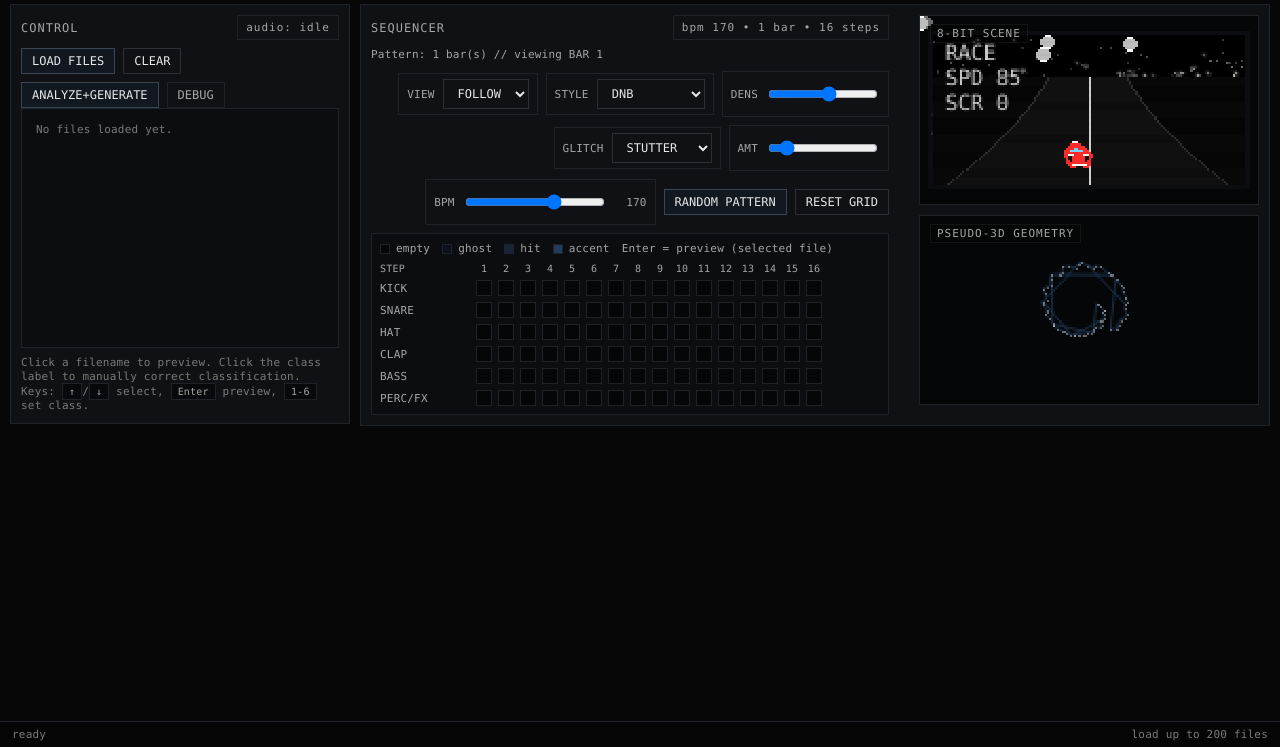
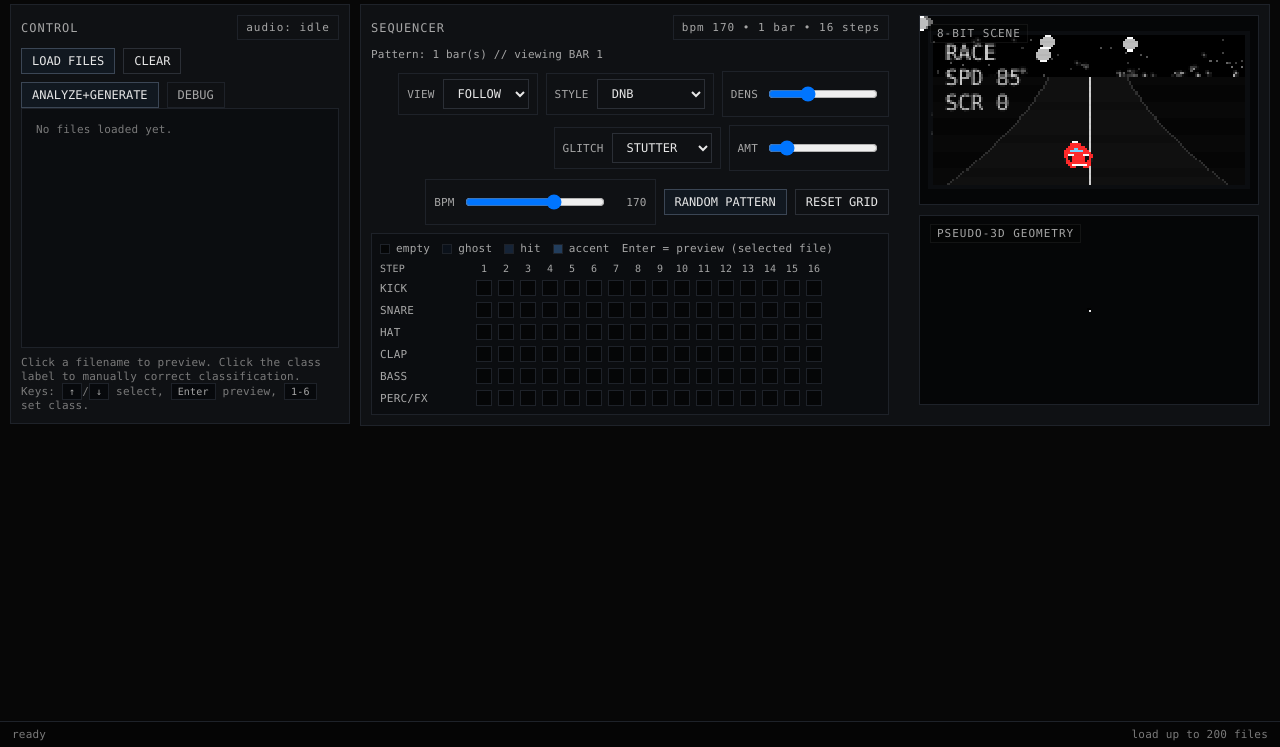
Before and after one commit to yspiao/tcseq, a plain HTML site: page index.html in a window 1280 px wide. Shown: the part 53-800 px from the top of the page. Drawn offline with Linux system fonts and the light colour scheme.

Commit message:
Update index.html

```diff
--- a/index.html
+++ b/index.html
@@ -523,7 +523,7 @@
 
               <label class="mini" style="display:flex; gap:8px; align-items:center;">
                 DENS
-                <input id="density" type="range" min="0" max="100" value="58" style="width:110px;">
+                <input id="density" type="range" min="0" max="200" value="58" style="width:110px;">
               </label>
               <label class="mini" style="display:flex; gap:8px; align-items:center;">
                 GLITCH
@@ -1329,7 +1329,7 @@ for (let i=0;i<N;i++){
   }
 
   function applyDensity(density, rng, style){
-    // density: 0..100; adds/removes hits without altering audio graph (no playback pops)
+    // density: 0..200; adds/removes hits without altering audio graph (no playback pops)
     const d = density / 100;
 
     // Thin out if low density
@@ -1403,7 +1403,8 @@ for (let i=0;i<N;i++){
 
   const fighters = [];
   let geoRot = 0;
-  let ampSmooth = 0;
+  let geoTime = now();
+let ampSmooth = 0;
   let beatSmooth = 0;
   let mistPhase = 0;
 
@@ -2220,17 +2221,25 @@ for (let i=0;i<N;i++){
     const density = clamp(total/(ROWS*STEPS), 0, 1);
     const lead = Object.entries(dist).sort((a,b)=>b[1]-a[1])[0]?.[0] || "PERC/FX";
     const leadIdx = Math.max(0, CATS.indexOf(lead));
-    const ampRaw = rmsFromAnalyser();
-    // smooth amplitude for silkier visuals
-    ampSmooth = approach(ampSmooth, ampRaw, dt*0.008);
-    const amp = ampSmooth;
+
+const ampRaw = rmsFromAnalyser();
+// smooth amplitude for silkier visuals
+ampSmooth = approach(ampSmooth, ampRaw, dt*0.008);
+const amp = ampSmooth;
+
+// If there is effectively no sound, keep pseudo-3D almost still.
+// (We gate motion on real audio amplitude, not sequencer density.)
+const act3 = clamp(amp * 80, 0, 1);            // 0..1
+const motion3 = (act3 > 0.02) ? (0.04 + 0.96*act3) : 0.006;
+const dt3 = dt * motion3;
+geoTime += dt3;
     const beat = clamp(density*0.95 + amp*0.75, 0, 1.5);
     beatSmooth = approach(beatSmooth, beat, dt*0.006);
 
     // variant changes with smoothing; no hard switch
-    const tt = now()/1000;
+    const tt = geoTime/1000;
     const GEO_VARIANTS = [0,1,2,3,4,5,6,7,8,9,20,21,22,23,24];
-    const desiredVariant = GEO_VARIANTS[(Math.floor(now()/1600) + leadIdx) % GEO_VARIANTS.length];
+    const desiredVariant = GEO_VARIANTS[(Math.floor(geoTime/1600) + leadIdx) % GEO_VARIANTS.length];
 
     // point count grows/shrinks smoothly with density + beat energy
     const desiredCount = clamp(Math.round(70 + density*80 + geoMorph.energy*18), 55, 160);
@@ -2254,12 +2263,12 @@ for (let i=0;i<N;i++){
 
     // morph progress (silky + amp/rhythm reactive)
     const targetSpeed = 980 / (1 + Math.min(1.2, geoMorph.energy)*0.70 + beatSmooth*0.95);
-    geoMorph._speed = (geoMorph._speed==null) ? targetSpeed : approach(geoMorph._speed, targetSpeed, dt*0.012);
-    geoMorph.t = clamp(geoMorph.t + dt / geoMorph._speed, 0, 1);
+    geoMorph._speed = (geoMorph._speed==null) ? targetSpeed : approach(geoMorph._speed, targetSpeed, dt3*0.012);
+    geoMorph.t = clamp(geoMorph.t + dt3 / geoMorph._speed, 0, 1);
     const e = easeInOut(geoMorph.t);
 
     // smoothly change visible point count so points "grow in"
-    geoMorph.visibleCount = approach(geoMorph.visibleCount, geoMorph.targetCount, dt*0.08);
+    geoMorph.visibleCount = approach(geoMorph.visibleCount, geoMorph.targetCount, dt3*0.08);
 
     const vc = Math.max(1, Math.floor(geoMorph.visibleCount));
     const fromN = geoMorph.from.length || 1;
@@ -2289,8 +2298,8 @@ for (let i=0;i<N;i++){
     }
 
     // rotation + mild warp
-    geoRot += dt*0.0012*(1 + amp*7);
-    geoMorph.energy = Math.max(0, geoMorph.energy*0.92 - dt*0.00025);
+    geoRot += dt3*0.0012*(1 + amp*7);
+    geoMorph.energy = Math.max(0, geoMorph.energy*0.92 - dt3*0.00025);
 
     function project(p){
       const z = p[2] + 3.6;
```
